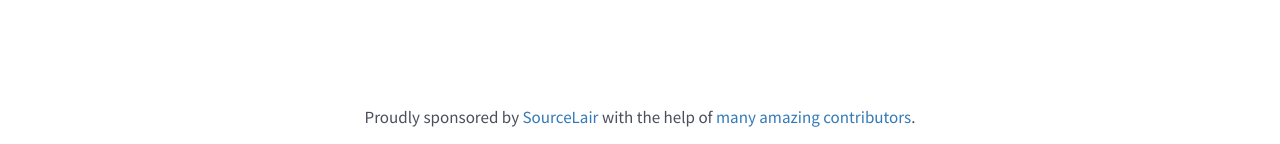
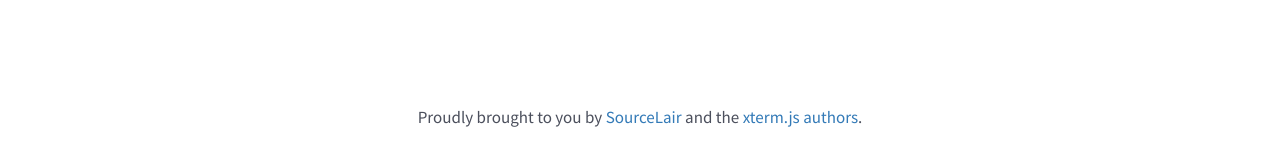
Before and after one commit to xtermjs/xtermjs.org, a Jekyll site: the page built from _pages/index.html, in a window 1280 px wide. Shown: the part 2250-2394 px from the top of the page. Built offline with Jekyll 4.4.1, drawn with Linux system fonts in a browser that asks for light colours; nearby versions of some CDN libraries.

Commit message:
Update authors in footer
Part of xtermjs/xterm.js#1605

```diff
--- a/_includes/footer.html
+++ b/_includes/footer.html
@@ -1,3 +1,3 @@
 <footer>
-	Proudly sponsored by <a href="https://www.sourcelair.com/">SourceLair</a> with the help of <a href="https://github.com/sourcelair/xterm.js/blob/master/AUTHORS">many amazing contributors</a>.
+	Proudly brought to you by <a href="https://www.sourcelair.com/">SourceLair</a> and the <a href="https://github.com/xtermjs/xterm.js/graphs/contributors">xterm.js authors</a>.
 </footer>
```
